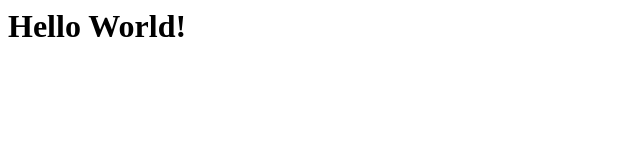
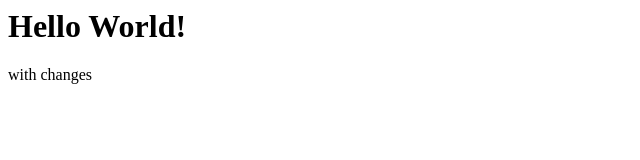
Before and after one commit to VLazari/YAML-test, a plain HTML site: page index.html in a window 1280 px wide. Shown: the full height of the page, 0-640 px from the left. Drawn offline with Linux system fonts and the light colour scheme.

Commit message:
Update index.html

```diff
--- a/index.html
+++ b/index.html
@@ -4,5 +4,6 @@
 </head>
 <body>
   <h1>Hello World!</h1>
+  <p>with changes</p>
 </body>
 </html>
```
